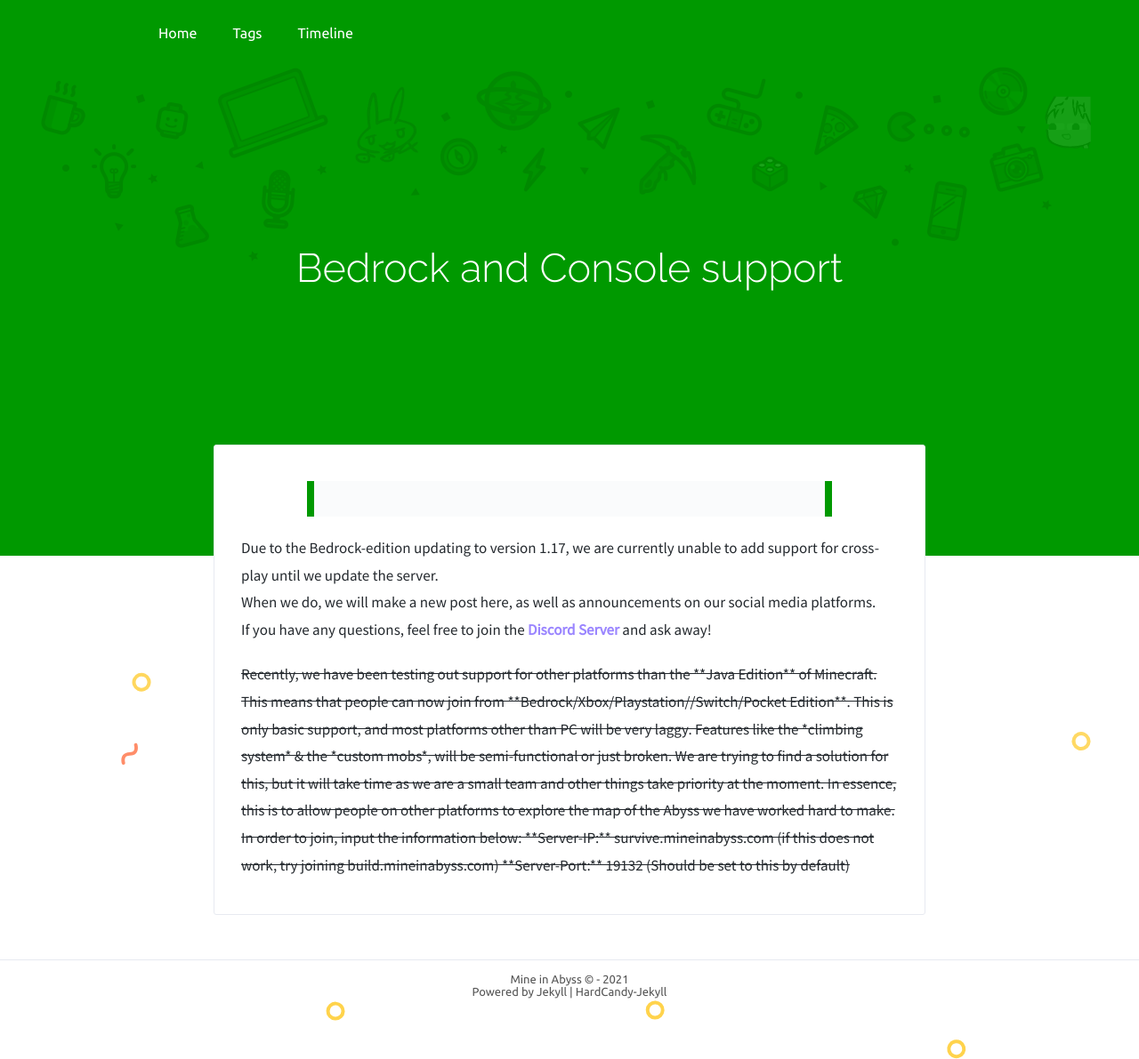
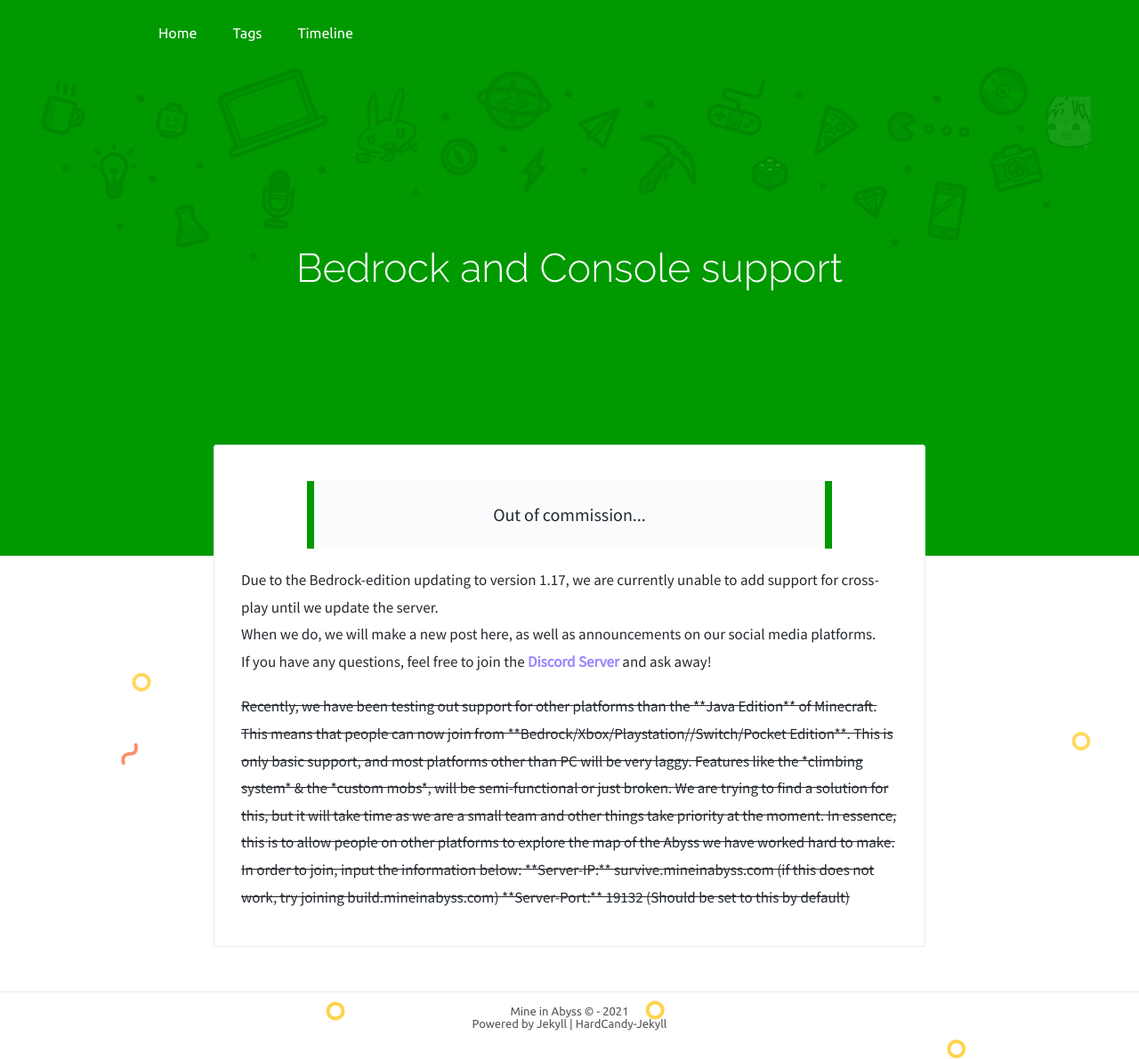
Before and after one commit to MineInAbyss/mineinabyss.github.io, a Jekyll site: the page built from _posts/2021-06-21-bedrock-and-console-support.md, in a window 1280 px wide. Shown: the whole page at 89% size. Built offline with Jekyll 4.4.1, drawn with Linux system fonts in a browser that asks for light colours.

Commit message:
viaversion17-update#2

```diff
--- a/_posts/2021-06-21-bedrock-and-console-support.md
+++ b/_posts/2021-06-21-bedrock-and-console-support.md
@@ -5,7 +5,7 @@ date: 2021-02-23
 author: Boy
 color: rgb(0,153,0)
 tags: update
-subtitle: ''
+subtitle: 'Out of commission...'
 ---
 Due to the Bedrock-edition updating to version 1.17, we are currently unable to add support for cross-play until we update the server.
 When we do, we will make a new post here, as well as announcements on our social media platforms.
--- a/bedrock.html
+++ b/bedrock.html
@@ -1,5 +1,5 @@
 ---
 layout: redirect
 title: Bedrock
-redirect-url: https://mineinabyss.com/2021/02/23/bedrock-and-console-support.html
+redirect-url: https://mineinabyss.com/2021/06/21/bedrock-and-console-support.html
 ---
--- a/index.html
+++ b/index.html
@@ -24,7 +24,7 @@ description:
             </li>
             <li class="fadeInUp animated markdown-body">
                 <h1>General info:</h1>
-                <p>Server allows you to join on **1.16-1.17**</p>
+                <p>Server allows you to join on 1.16-1.17</p>
                 <p style="text-align: left">Survival Server ip: <code>survive.mineinabyss.com</code> Play and build with others!</p>
                 <p style="text-align: left">Build Server ip: <code>build.mineinabyss.com</code> Help out with the project. Build on the creative world, then apply on the Discord server.</p>
                 <a class="fadeInUp animated button" href="contributing.html">Learn how to contribute</a>
```
